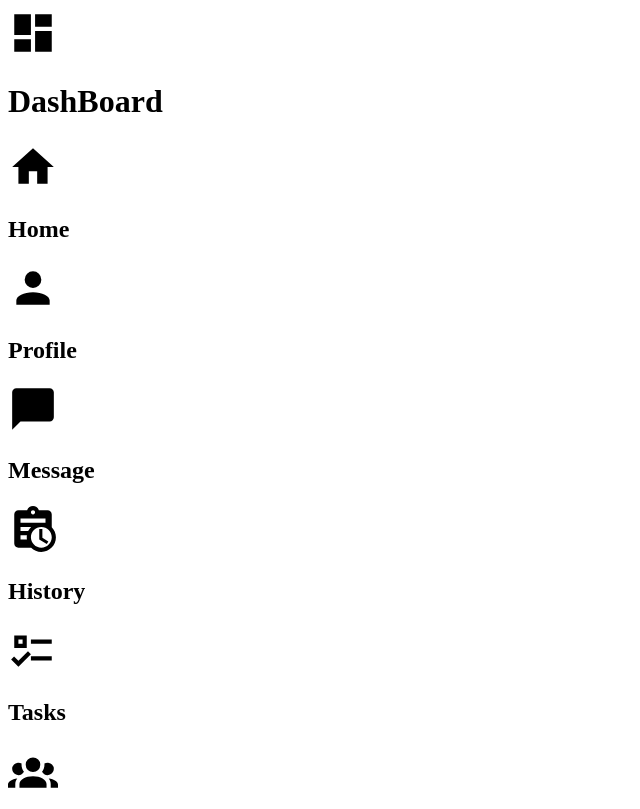
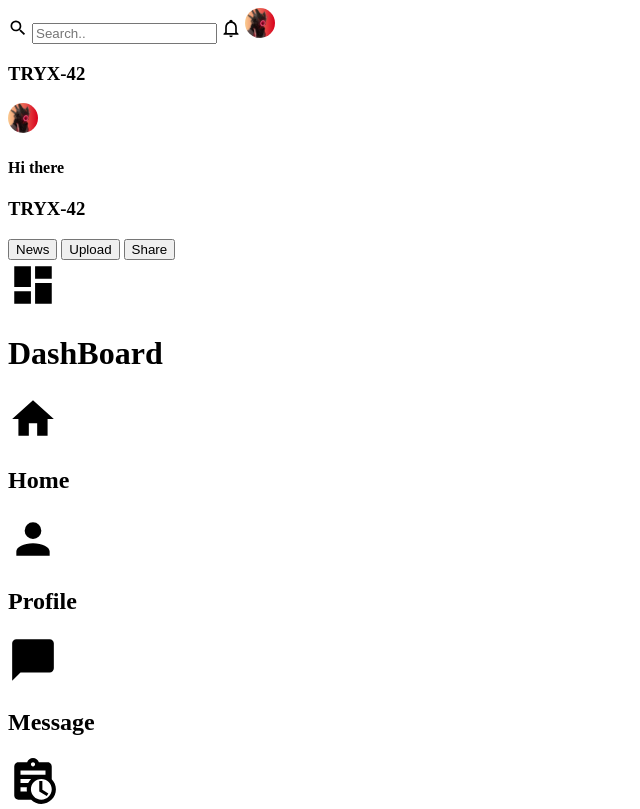
Before and after one commit to Hazik404/Admin-Dashboard, a plain HTML site: page index.html in a window 1280 px wide. Shown: the top 809 px of the page, without its empty margins (0-640 px from the left). Drawn offline with Linux system fonts and the light colour scheme.

Commit message:
the header section is layout, now onto the main section

```diff
--- a/index.html
+++ b/index.html
@@ -3,10 +3,28 @@
 <head>
     <meta charset="UTF-8">
     <meta name="viewport" content="width=device-width, initial-scale=1.0">
+    <link rel="stylesheet" href="style.css">
     <title>Admin DashBoard</title>
 </head>
 <body>
     <div class="main">
+        <div class="header">
+            <div class="search-section">
+                <img src="./Icons/magnify.svg" alt="search icon" width="20px" height="auto">
+                <input type="text" placeholder="Search..">
+                <img src="./Icons/bell-outline.svg" alt="search icon" width="20px" height="auto">
+                <img src="./Img/Profile Pic.jpg" alt="search icon" class="profile-pic" width="30px" height="auto">
+                <h3>TRYX-42</h3>
+            </div>
+            <div class="greetings-section">
+                <img src="./Img/Profile Pic.jpg" alt="search icon" class="profile-pic" width="30px" height="auto">
+                <h4>Hi there</h4>
+                <h3>TRYX-42</h3>
+                <button>News</button>
+                <button>Upload</button>
+                <button>Share</button>
+            </div>
+        </div>
         <div class="side-bar">
             <div class="main-heading">
                 <img src="./Icons/view-dashboard.svg" alt="Icon to View DashBoard" width="50px" height="50px">
--- a/style.css
+++ b/style.css
@@ -0,0 +1,3 @@
+.profile-pic{
+    border-radius: 50%;
+}
```
Also changed, not shown: Icons/bell-outline.svg (added), Icons/magnify.svg (added), Img/Profile Pic.jpg (added).
